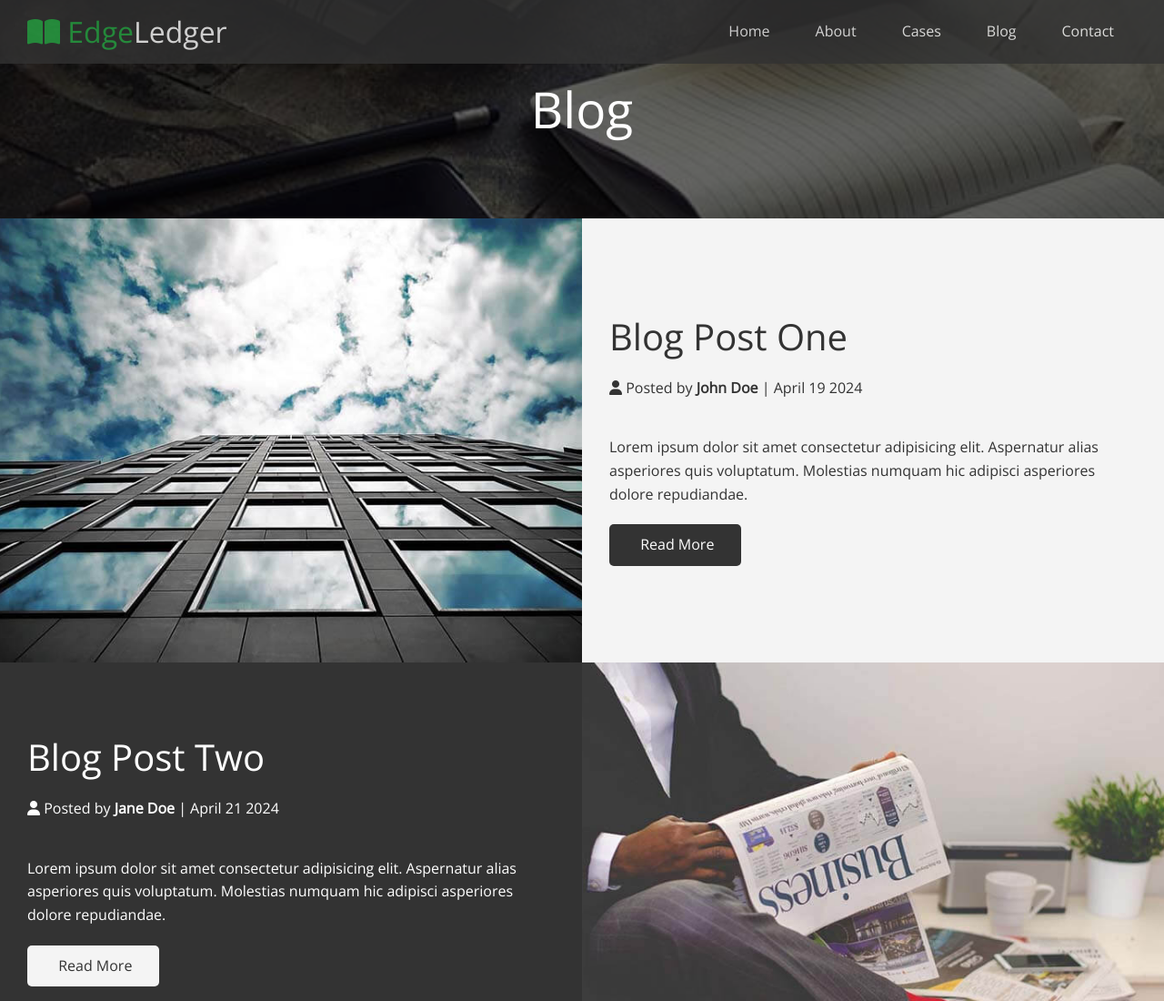
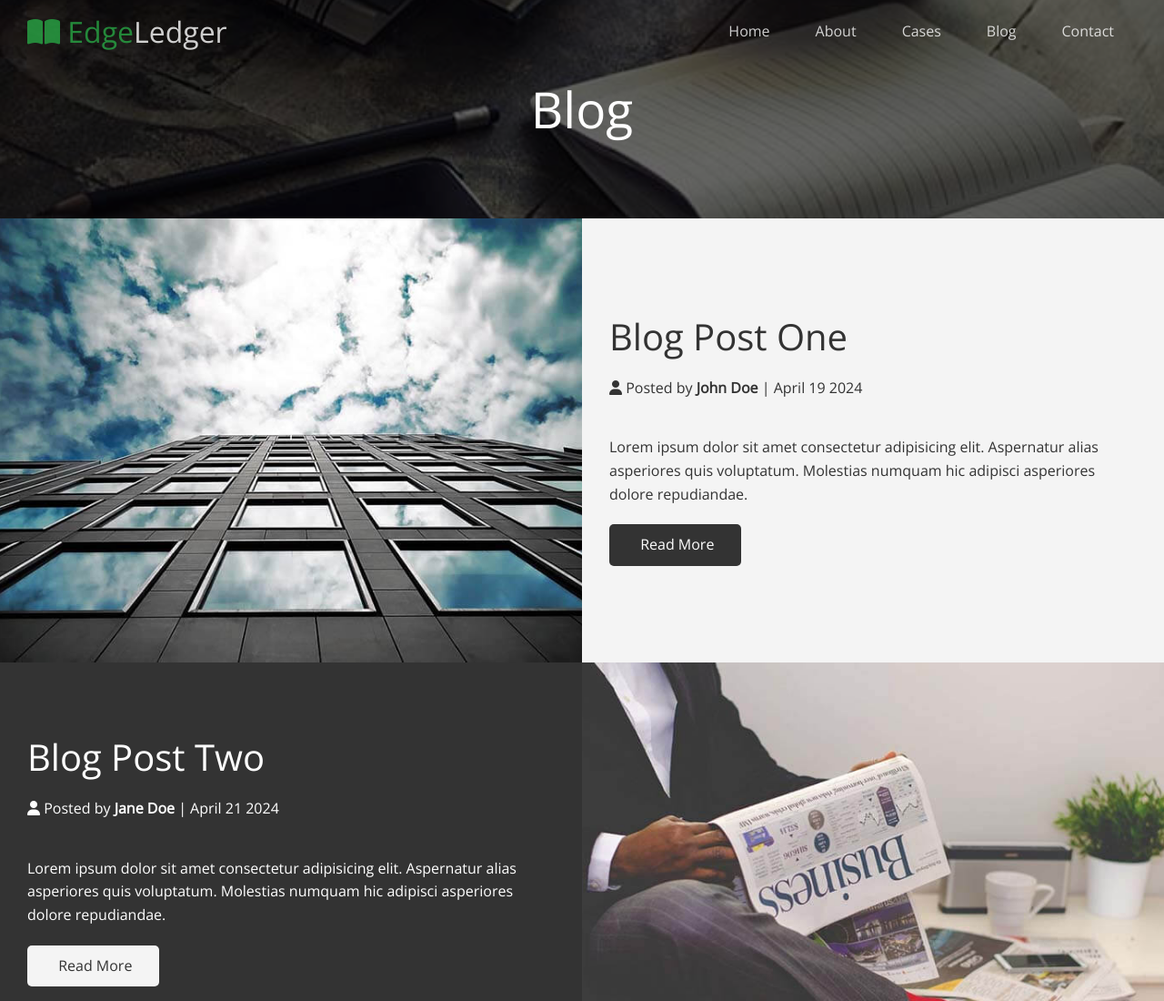
Before and after one commit to ericstober/edgeledger-website, a plain HTML site: page blog.html in a window 1280 px wide. Shown: the top 1100 px of the page at 91% size. Drawn offline with nearby package versions, Linux system fonts and the light colour scheme.

Commit message:
added navbar transition, lightbox effects in cases section and favicon

```diff
--- a/blog.html
+++ b/blog.html
@@ -10,7 +10,7 @@
 </head>
 <body id="home">
   <header class="hero blog">
-    <div id="navbar" class="navbar">
+    <div id="navbar" class="navbar top">
       <h1 class="logo">
         <span class="text-primary"><i class="fas fa-book-open"></i> Edge</span>Ledger
       </h1>
@@ -109,5 +109,7 @@
     </div>
     <p>Copyright &copy; 2024 - EdgeLedger</p>
   </footer>
+
+  <script src="js/script.js"></script>
 </body>
 </html>
--- a/css/style.css
+++ b/css/style.css
@@ -48,6 +48,11 @@ img {
   position: fixed;
   top: 0px;
   padding: 0 30px;
+  transition: 0.5s;
+}
+
+.navbar.top {
+  background: transparent;
 }
 
 .navbar a {
--- /dev/null
+++ b/js/script.js
@@ -0,0 +1,35 @@
+// Navbar Transition
+const navbar = document.getElementById('navbar');
+let scrolled = false;
+
+window.onscroll = function () {
+  if (window.scrollY > 100) {
+    navbar.classList.remove('top');
+    if (!scrolled) {
+      navbar.style.transform = 'translateY(-70px)';
+    }
+    setTimeout(function () {
+      navbar.style.transform = 'translateY(0)';
+      scrolled = true;
+    }, 200)
+  } else {
+    navbar.classList.add('top');
+    scrolled = false;
+  }
+}
+
+// Smooth Scrolling
+$('#navbar a, .btn').on('click', function (e) {
+  if (this.hash !== '') {
+    e.preventDefault();
+
+    const hash = this.hash;
+
+    $('html, body').animate(
+      {
+        scrollTop: $(hash).offset().top - 100,
+      },
+      800
+    );
+  }
+});
```
Also changed, not shown: index.html (+29 -2 lines), post-one.html (+3 -1 lines), post-three.html (+3 -1 lines), post-two.html (+3 -1 lines), css/lightbox.min.css (added), favicon.ico (added), images/close.png (added), images/loading.gif (added), images/next.png (added), images/prev.png (added), js/lightbox.min.js (added).
